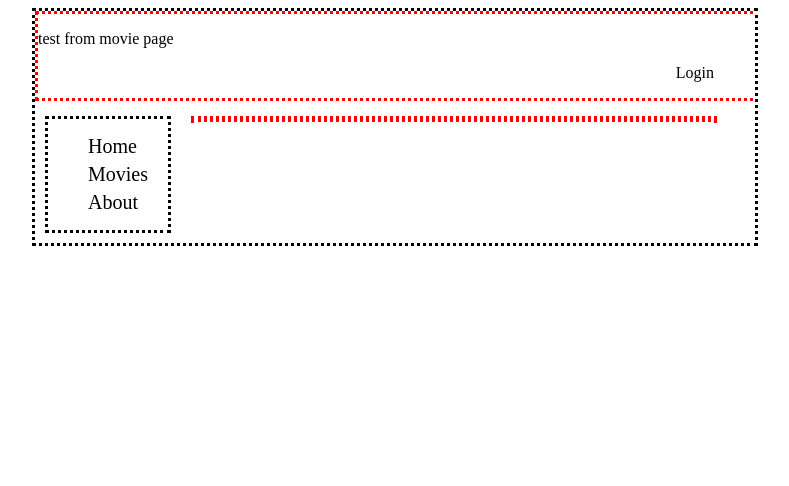
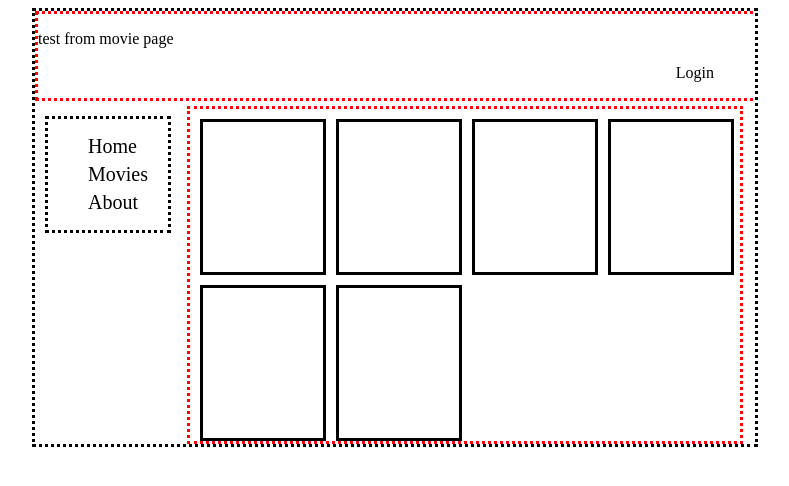
Before and after one commit to ovidiu1/IMDB_WEBSITE, a Flask app: page /movies in a window 1280 px wide. Shown: the top 486 px of the page, without its empty margins (245-1034 px from the left). Run offline with Flask 2, Linux system fonts and the light colour scheme.

Commit message:
some more css

```diff
--- a/main.py
+++ b/main.py
@@ -56,7 +56,6 @@ def get_facebook_oauth_token():
 
 @app.route("/logout")
 def logout():
-
     return render_template("home.html")
 
 
--- a/templates/movies.html
+++ b/templates/movies.html
@@ -27,8 +27,21 @@
 				float: left;
 				border-color: red;
 				border-style: dotted;
-				margin: 10px;
-				width: 520px;
+				margin-left: 6px;
+				width: 550px;
+			}
+			.movie{
+
+				border-style: solid;
+				float: left;
+				width: 120px;
+				height: 150px;
+				margin-left: 10px;
+				margin-top: 10px;
+
+			}
+			.movie:hover{
+				background-color: grey;
 			}
 			ul{
 				list-style: none;
@@ -68,7 +81,17 @@
 				<li>About</li>
 			</ul>
 		</div>
-		<div id="content"></div>
+		<div id="content">
+			<div class="movie"> </div>
+			<div class="movie"> </div>
+			<div class="movie"> </div>
+			<div class="movie"> </div>
+			<div class="movie"> </div>
+			<div class="movie"> </div>
+
+
+
+		</div>
 	</div>
 
 </body>
```
Also changed, not shown: templates/home.html (+22 -2 lines), templates/login.html (deleted).
